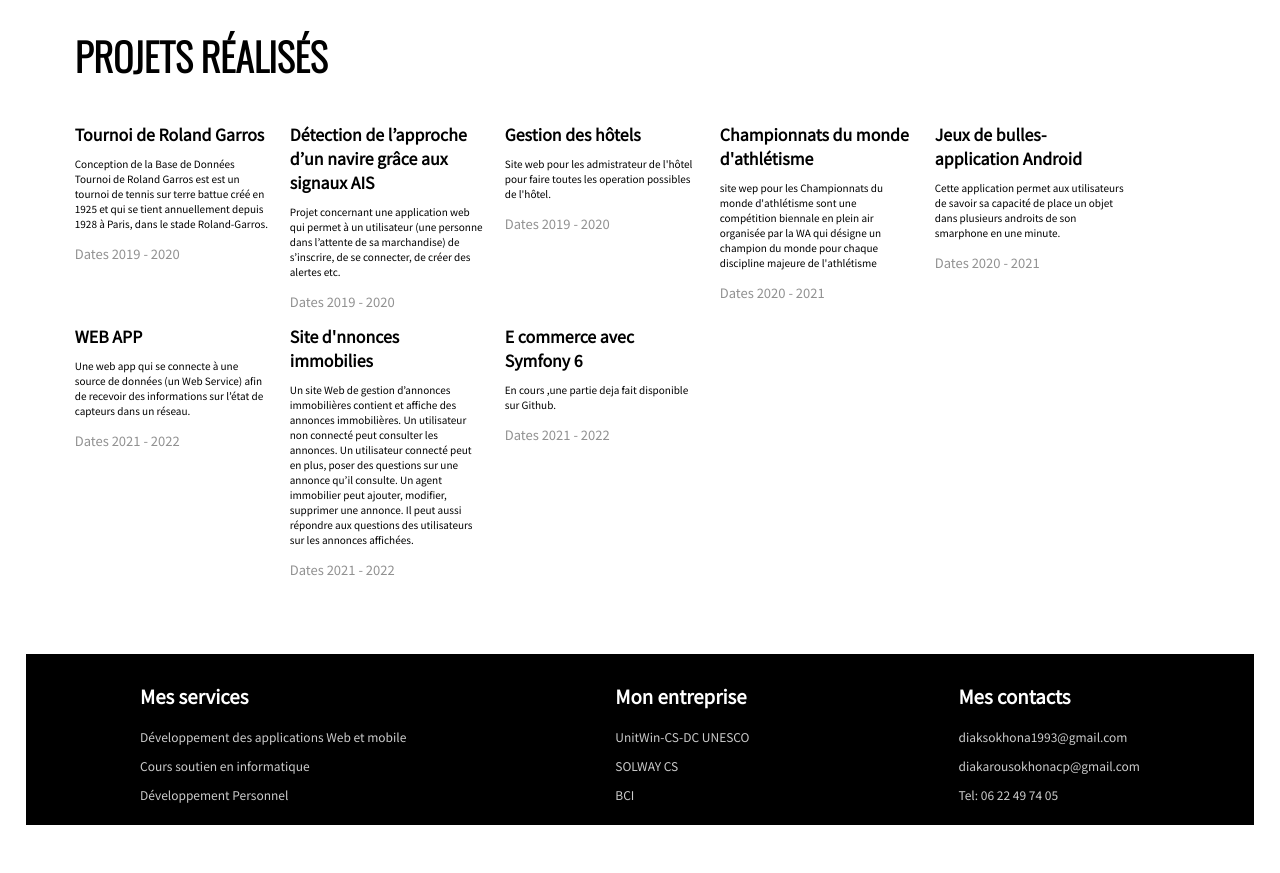
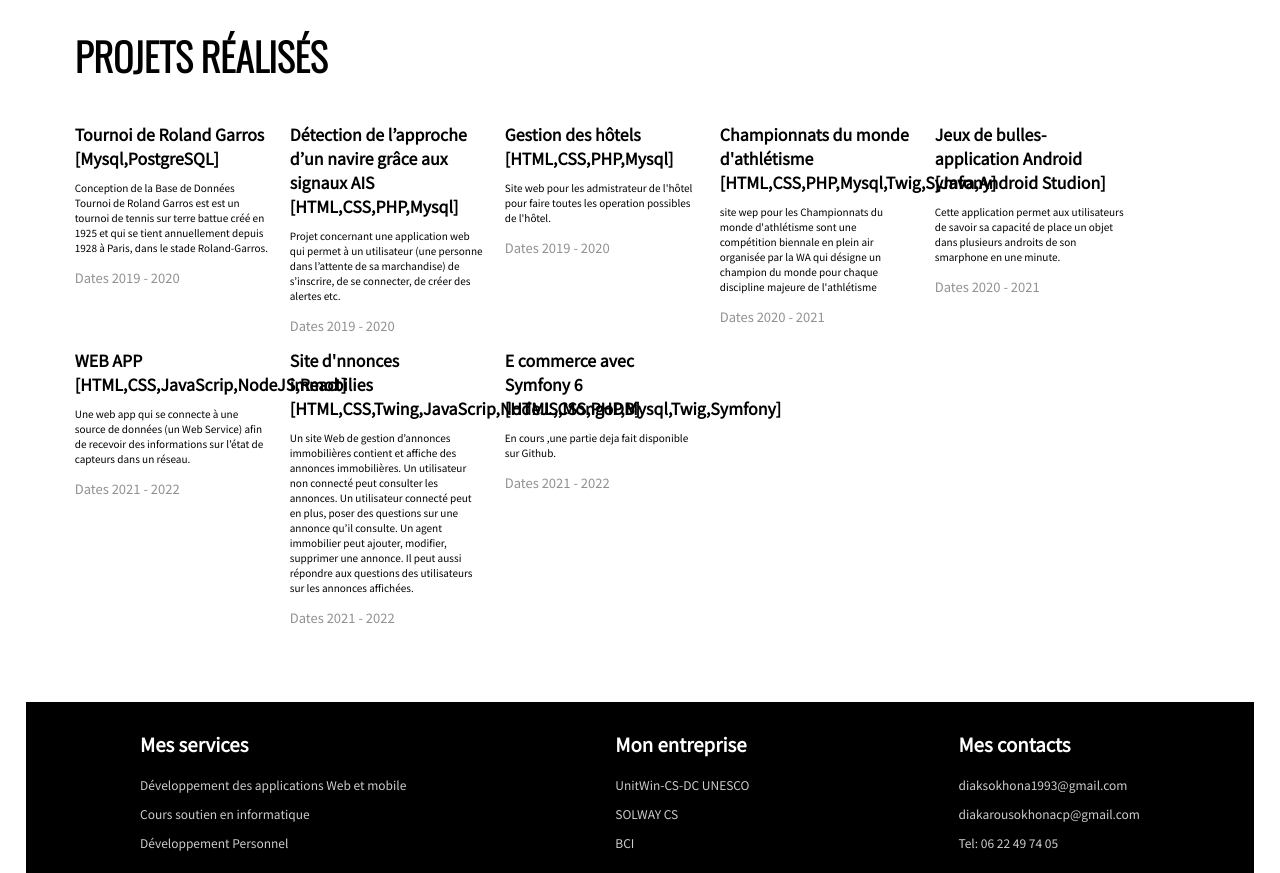
Before and after one commit to sokhonad/diakarou, a plain HTML site: page index.html in a window 1280 px wide. Shown: the part 820-1693 px from the top of the page. Before the commit the page ends 1645 px from the top, so only its background shows below. Drawn offline with nearby package versions, Linux system fonts and the light colour scheme.

Commit message:
Update index.html

```diff
--- a/index.html
+++ b/index.html
@@ -47,7 +47,7 @@
 				<h1>Projets réalisés</h1>
 				<div class="projects">
 					<div class="project">
-						<h4>Tournoi de Roland Garros</h4>
+						<h4>Tournoi de Roland Garros [Mysql,PostgreSQL]</h4>
 						<p class="description">
 							Conception de la Base de Données Tournoi de Roland Garros est est un tournoi de tennis sur terre battue créé en 1925 et qui se tient annuellement depuis 1928 à Paris, dans le stade Roland-Garros.
 
@@ -55,7 +55,7 @@
 						<p class="dates">Dates 2019 - 2020</p>
 					</div>
 					<div class="project">
-						<h4>Détection de l’approche d’un navire grâce aux signaux AIS </h4>
+						<h4>Détection de l’approche d’un navire grâce aux signaux AIS [HTML,CSS,PHP,Mysql] </h4>
 						<p class="description">
 							Projet concernant une application web qui permet à un utilisateur
 							(une personne dans l’attente de sa marchandise) de s’inscrire, de se connecter, de créer des alertes
@@ -64,21 +64,21 @@
 						<p class="dates">Dates 2019 - 2020</p>
 					</div>
 					<div class="project">
-						<h4>Gestion des hôtels </h4>
+						<h4>Gestion des hôtels [HTML,CSS,PHP,Mysql] </h4>
 						<p class="description">
 							Site web pour les admistrateur de l'hôtel pour faire toutes les operation possibles de l'hôtel.
 						</p>
 						<p class="dates">Dates 2019 - 2020</p>
 					</div>
 					<div class="project">
-						<h4>Championnats du monde d'athlétisme</h4>
+						<h4>Championnats du monde d'athlétisme [HTML,CSS,PHP,Mysql,Twig,Symfony]</h4>
 						<p class="description">
 							site wep pour les Championnats du monde d'athlétisme sont une compétition biennale en plein air organisée par la WA qui désigne un champion du monde pour chaque discipline majeure de l'athlétisme
 						</p>
 						<p class="dates">Dates 2020 - 2021</p>
 					</div>
 					<div class="project">
-						<h4>Jeux de bulles-application Android</h4>
+						<h4>Jeux de bulles-application Android [Java,Android Studion]</h4>
 						<p class="description">
 							Cette application permet aux utilisateurs de savoir sa capacité  de place un objet dans plusieurs androits de son smarphone
 							en une minute.
@@ -87,7 +87,7 @@
 					</div>
 
 										<div class="project">
-						<h4>WEB APP</h4>
+						<h4>WEB APP [HTML,CSS,JavaScrip,NodeJS,React]</h4>
 						<p class="description">
 							Une web app qui se connecte à une source de données (un Web Service) afin de recevoir des informations sur l’état de capteurs dans
 un réseau.
@@ -97,7 +97,7 @@ un réseau.
 					</div>
 
 						<div class="project">
-						<h4> Site d'nnonces immobilies</h4>
+						<h4> Site d'nnonces immobilies [HTML,CSS,Twing,JavaScrip,NodeJS,MongoDB]</h4>
 						<p class="description">
 							Un site Web de gestion d’annonces immobilières contient et affiche des annonces immobilières. Un utilisateur non connecté peut consulter les annonces. Un utilisateur connecté peut en plus, poser des questions sur une annonce qu’il consulte. Un agent immobilier peut ajouter, modifier, supprimer une annonce. Il peut aussi répondre aux questions des utilisateurs sur les annonces affichées.
 
@@ -105,7 +105,7 @@ un réseau.
 						<p class="dates">Dates 2021 - 2022</p>
 					</div>
 					<div class="project">
-						<h4>E commerce avec Symfony 6</h4>
+						<h4>E commerce avec Symfony 6 [HTML,CSS,PHP,Mysql,Twig,Symfony]</h4>
 						<p class="description">
 							En cours ,une partie deja fait disponible sur Github.
 
```
